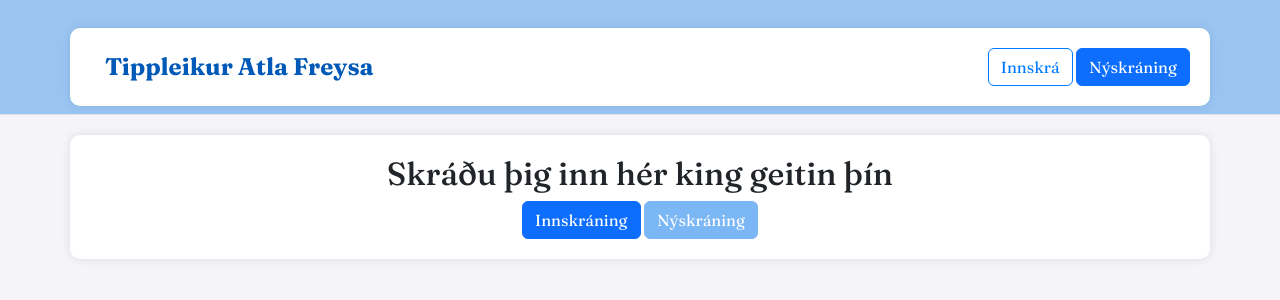
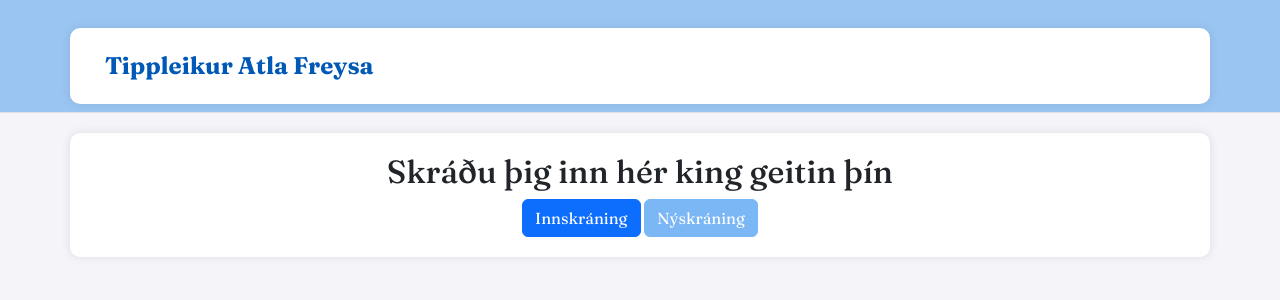
Before and after one commit to atlifryer/atlifryer.github.io, a Django app: page / in a window 1280 px wide. Shown: the top 300 px of the page. Run offline with Django 5.2, Linux system fonts and the light colour scheme; parts of the project's set-up code (start-up, migrations or seed data) failed here and were passed over.

Commit message:
update base.html for logged out users

```diff
--- a/templates/base.html
+++ b/templates/base.html
@@ -196,11 +196,6 @@
                         </li>
                     </ul>
                 </div>
-                {% else %}
-                <div>
-                    <a href="{% url 'login' %}" class="btn btn-outline-primary">Innskrá</a>
-                    <a href="{% url 'signup' %}" class="btn btn-primary">Nýskráning</a>
-                </div>
                 {% endif %}
             </div>
         </div>
```
